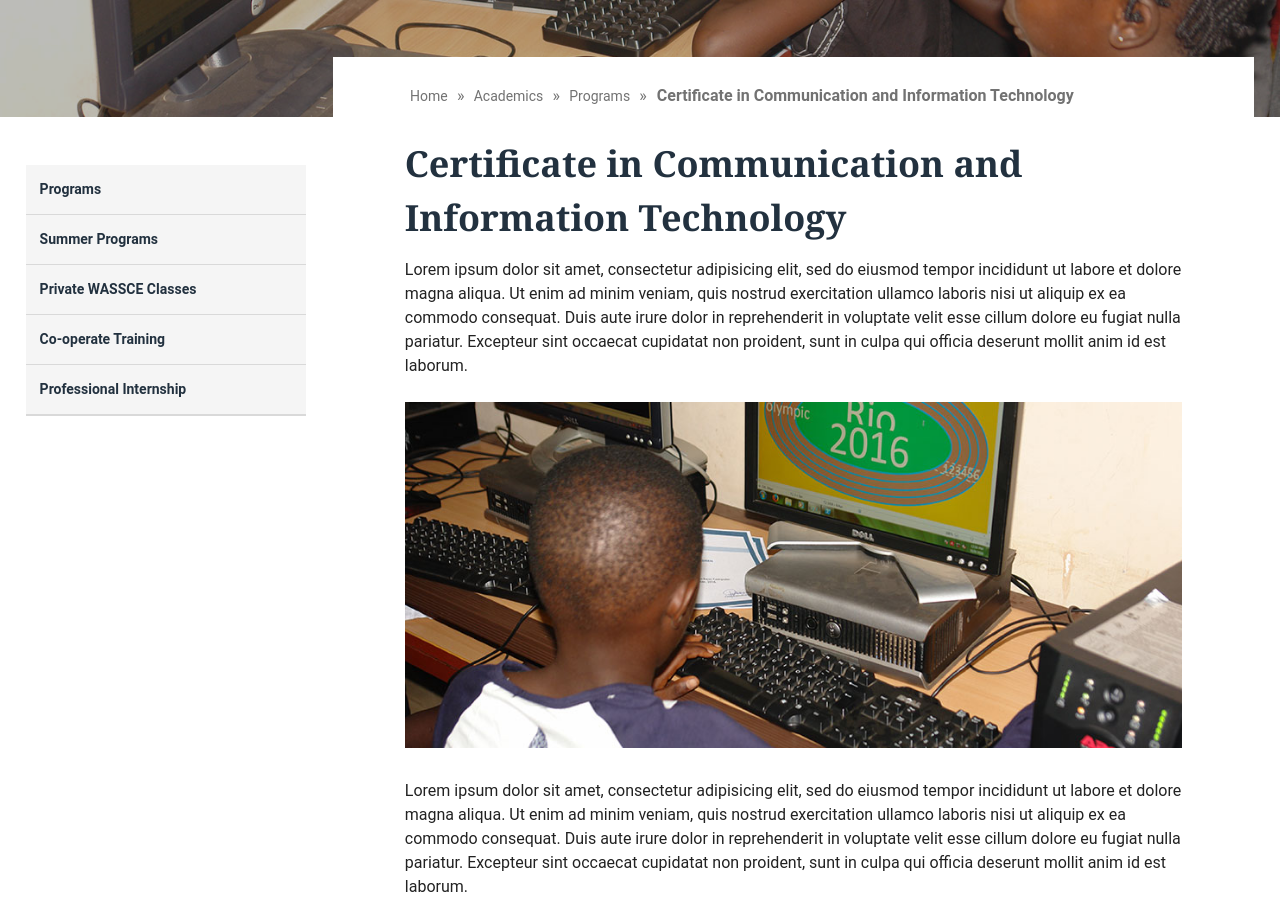
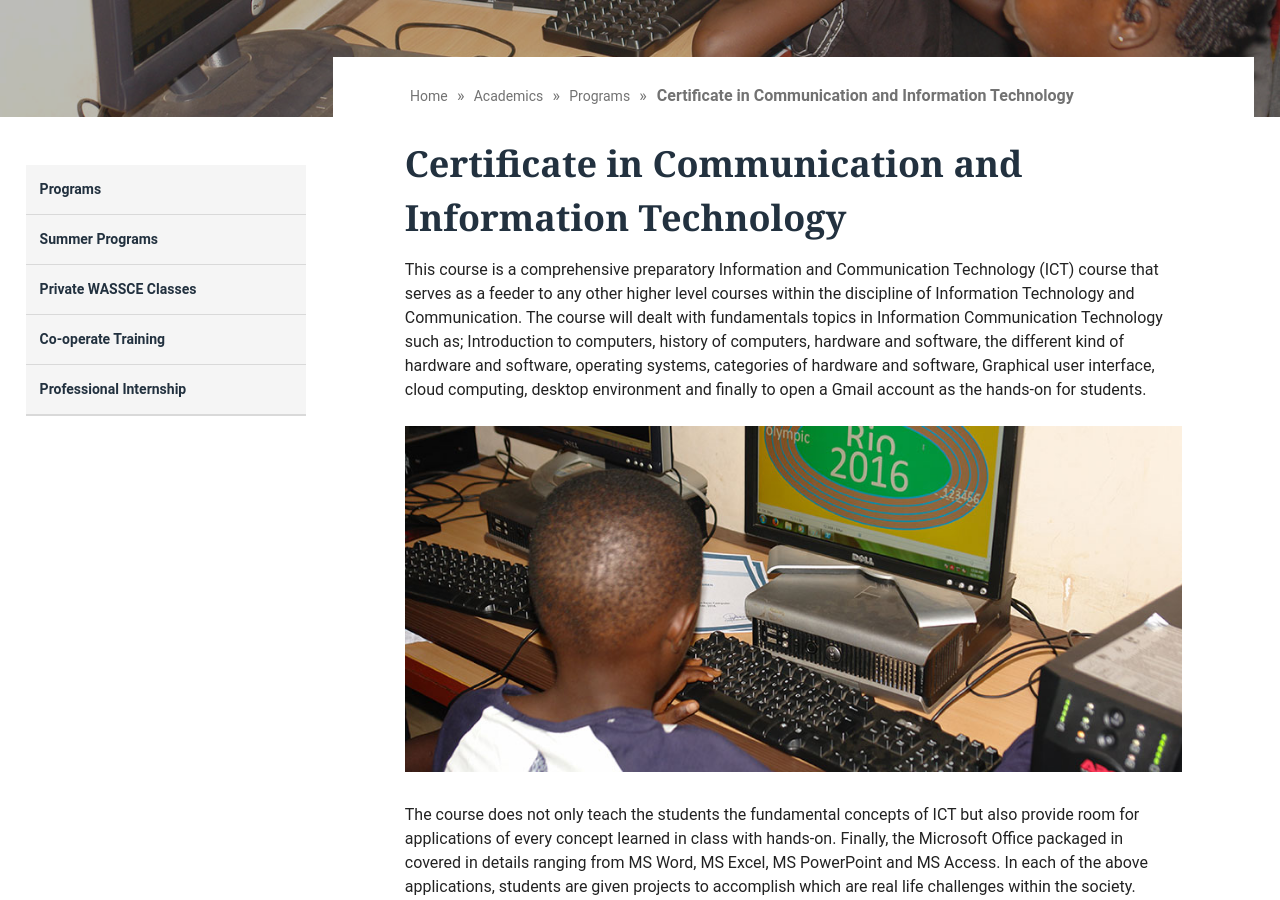
Before and after one commit to sunaist/suna, a Jekyll site: the page built from _programs/cict.html, in a window 1280 px wide and 900 px high, scrolled down 243 px. Built offline with Jekyll 4.4.1, drawn with Linux system fonts in a browser that asks for light colours; some of the changed text lies outside the part shown.

Commit message:
certificate in coomunication and information technology

```diff
--- a/_programs/cict.html
+++ b/_programs/cict.html
@@ -33,12 +33,7 @@ tempor incididunt ut labore et dolore magna aliqua."
       <h1>{{ page.program-name }}</h1>
 
       <p>
-        Lorem ipsum dolor sit amet, consectetur adipisicing elit, sed do eiusmod
-        tempor incididunt ut labore et dolore magna aliqua. Ut enim ad minim veniam,
-        quis nostrud exercitation ullamco laboris nisi ut aliquip ex ea commodo
-        consequat. Duis aute irure dolor in reprehenderit in voluptate velit esse
-        cillum dolore eu fugiat nulla pariatur. Excepteur sint occaecat cupidatat non
-        proident, sunt in culpa qui officia deserunt mollit anim id est laborum.
+       This course is a comprehensive preparatory Information and Communication Technology (ICT) course that serves as a feeder to any other higher level courses within the discipline of Information Technology and Communication. The course will dealt with fundamentals topics in Information Communication Technology such as; Introduction to computers, history of computers, hardware and software, the different kind of hardware and software, operating systems, categories of hardware and software, Graphical user interface, cloud computing, desktop environment and finally to open a Gmail account as the hands-on for students.
       </p>
 
        <figure>
@@ -49,22 +44,20 @@ tempor incididunt ut labore et dolore magna aliqua."
        </figure>
 
       <p>
-        Lorem ipsum dolor sit amet, consectetur adipisicing elit, sed do eiusmod
+        The course does not only teach the students the fundamental concepts of ICT but also provide room for applications of every concept learned in class with hands-on. Finally, the Microsoft Office packaged in covered in details ranging from MS Word, MS Excel, MS PowerPoint and MS Access. In each of the above applications, students are given projects to accomplish which are real life challenges within the society.
+      </p>
+      <p>
+        Among the projects the students will be doing will be to automate any report card of a school which will be a project for excel after the completion of the module and the same applies to all the remaining application. The course will entail, several assignments from all the modules covered in class and there will be group work and presentations as well.
+      </p>
+
+      <h2>Requirement</h2>
+      <p>
+       Lorem ipsum dolor sit amet, consectetur adipisicing elit, sed do eiusmod
         tempor incididunt ut labore et dolore magna aliqua. Ut enim ad minim veniam,
         quis nostrud exercitation ullamco laboris nisi ut aliquip ex ea commodo
         consequat. Duis aute irure dolor in reprehenderit in voluptate velit esse
         cillum dolore eu fugiat nulla pariatur. Excepteur sint occaecat cupidatat non
-        proident, sunt in culpa qui officia deserunt mollit anim id est laborum.
-      </p>
-
-      <h2>Requirement</h2>
-      <p>
-        Lorem ipsum dolor sit amet, consectetur adipisicing elit, sed do eiusmod
-        tempor incididunt ut labore et dolore magna aliqua. Ut enim ad minim veniam,
-        quis nostrud exercitation ullamco laboris nisi ut aliquip ex ea commodo
-        consequat. Duis aute irure dolor in reprehenderit in voluptate velit esse
-        cillum dolore eu fugiat nulla pariatur. Excepteur sint occaecat cupidatat non
-        proident, sunt in culpa qui officia deserunt mollit anim id est laborum.
+        proident, sunt in culpa qui officia deserunt mollit anim id est laborum
       </p>
 
       <h2>Duration</h2>
```
